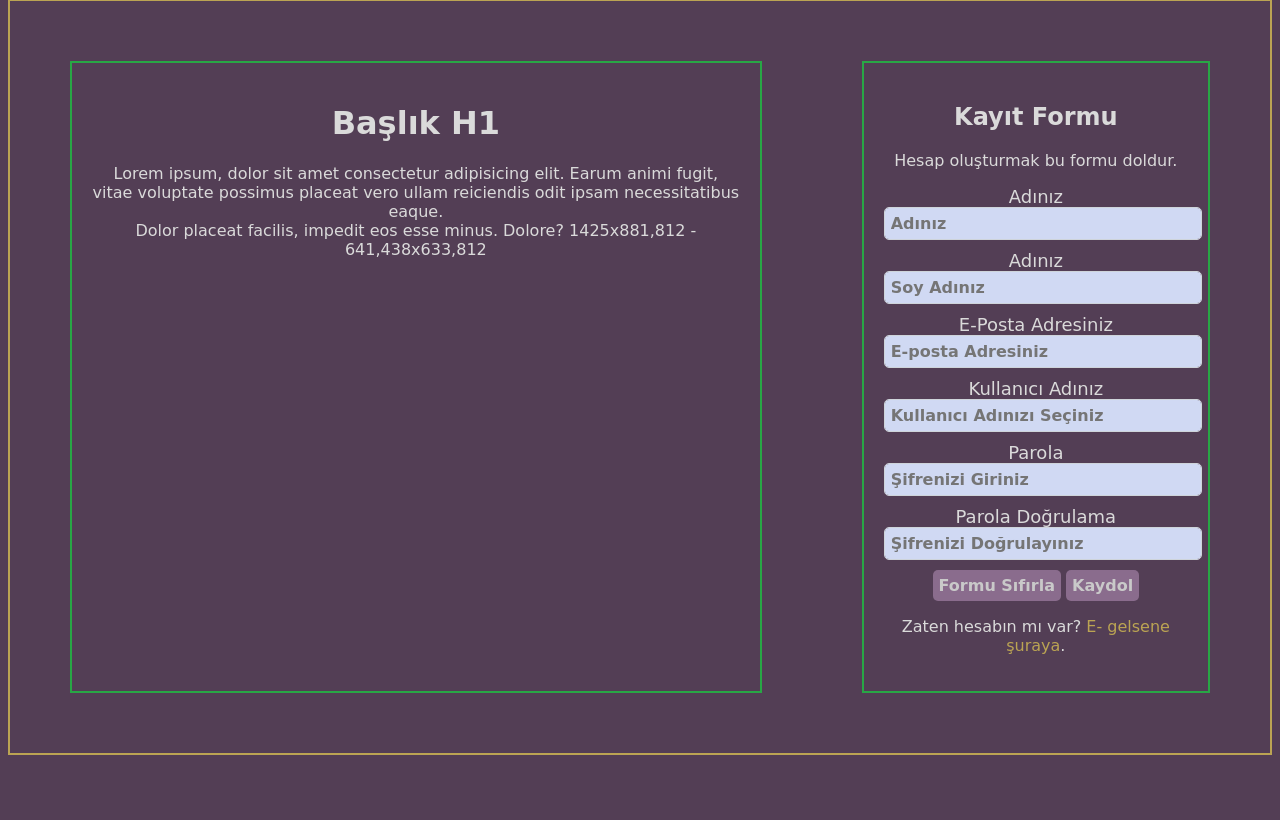
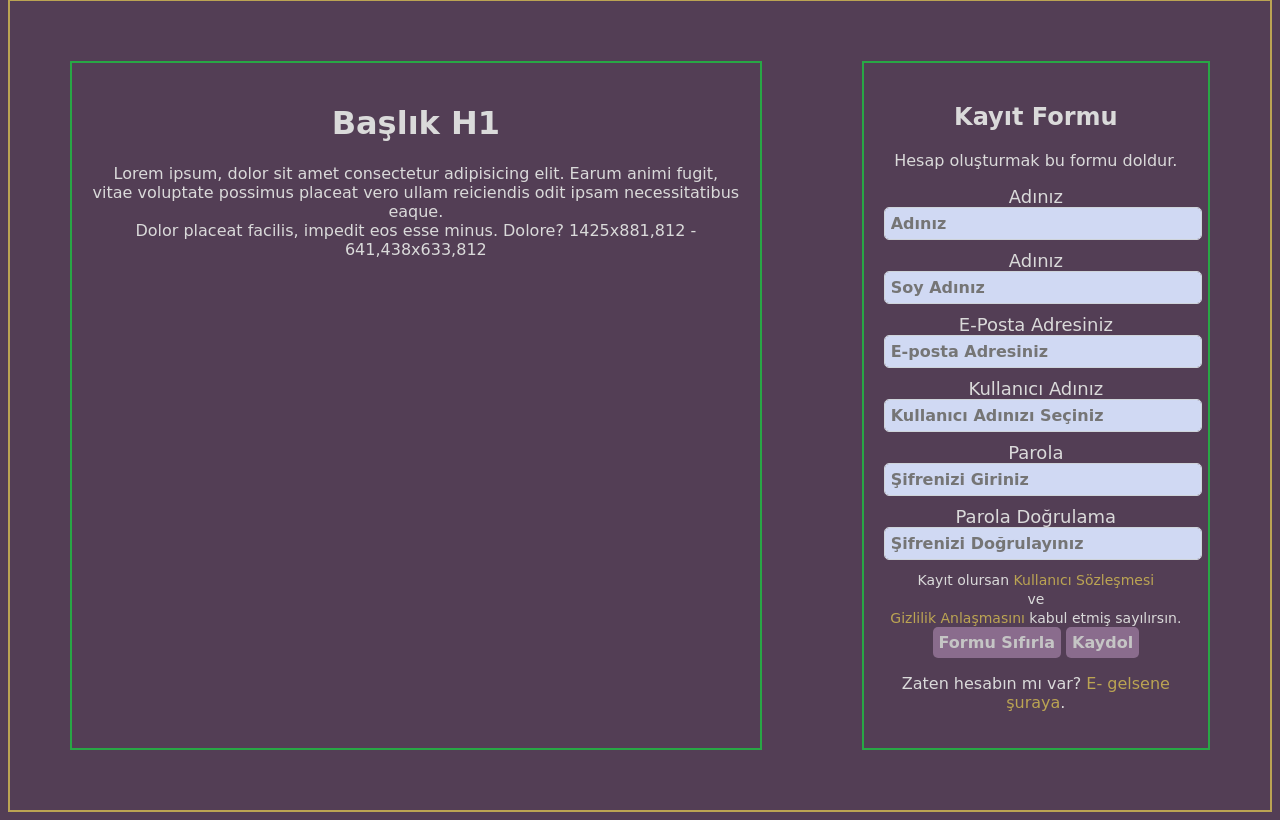
Before and after one commit to scarletdevilmansion-org/scarletdevilmansion.org, a PHP site: page /rss/functions/register/ in a window 1280 px wide. Shown: the part 59-879 px from the top of the page. Before the commit the page ends 814 px from the top, so only its background shows below. Run offline with PHP 8.4, Linux system fonts and the light colour scheme; a stand-in replaces the project's code that opens the database connection.

Commit message:
Düzenlemeler
Giriş ve kayıt sayfaları güncellendi. .htaccess dosyasına sitemap yönlendirmesi eklendiç

```diff
--- a/assets/css/register.css
+++ b/assets/css/register.css
@@ -27,7 +27,7 @@ input[type="password"] {
     padding: 6px 6px;
     font-size: 16px;
     border-radius: 5px;
-    color: #c9c9c9;
+    color: #c5c5c5;
 }
 
 input[type="submit"],
@@ -37,7 +37,7 @@ input[type="reset"] {
     font-size: 16px;
     border-radius: 5px;
     border: none;
-    color: #c9c9c9;
+    color: #c5c5c5;
 }
 
 input[type="submit"]:hover,
@@ -73,9 +73,10 @@ input[type="reset"]:hover {
 }
 
 .form-control {
+    width: 35%;
     padding: 9px 7px;
     font-size: 16px;
-    color: #c9c9c9;
+    color: #c5c5c5;
     margin-bottom: 10px;
 }
 
--- a/functions/register/index.php
+++ b/functions/register/index.php
@@ -257,6 +257,11 @@ if($_SERVER["REQUEST_METHOD"] == "POST"){
                             placeholder="Şifrenizi Doğrulayınız" value="<?php echo $confirm_password; ?>">
                             <span class="invalid-feedback"><?php echo $confirm_password_err; ?></span>
                         </div>
+                        <label style="font-size:14px; margin:0;">
+                            Kayıt olursan <a>Kullanıcı Sözleşmesi</a><br>
+                            ve<br>
+                            <a>Gizlilik Anlaşmasını</a> kabul etmiş sayılırsın.
+                        </label>
                         <div class="form-group">
                             <input type="reset" value="Formu Sıfırla">
                             <input type="submit" value="Kaydol">
```
Also changed, not shown: functions/login/index.php (+6 -6 lines), .htaccess.
